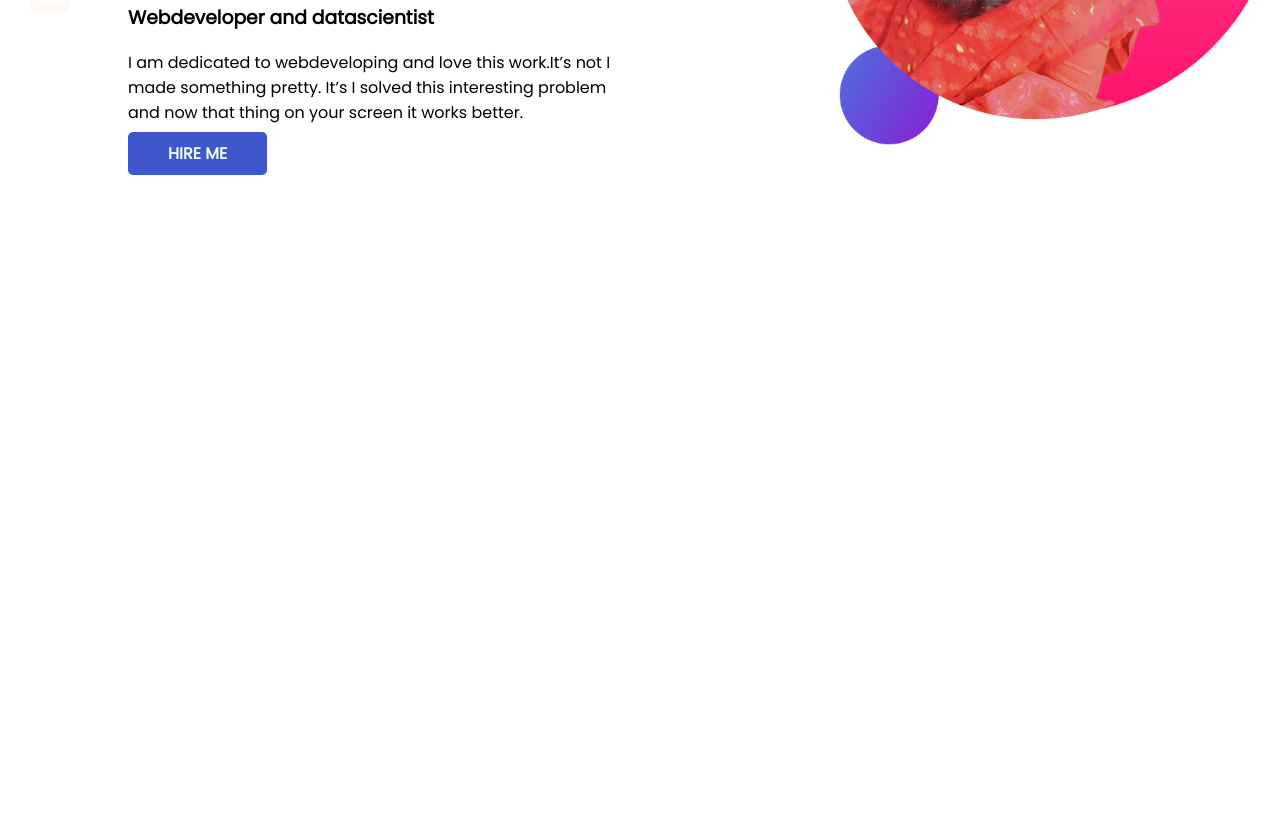
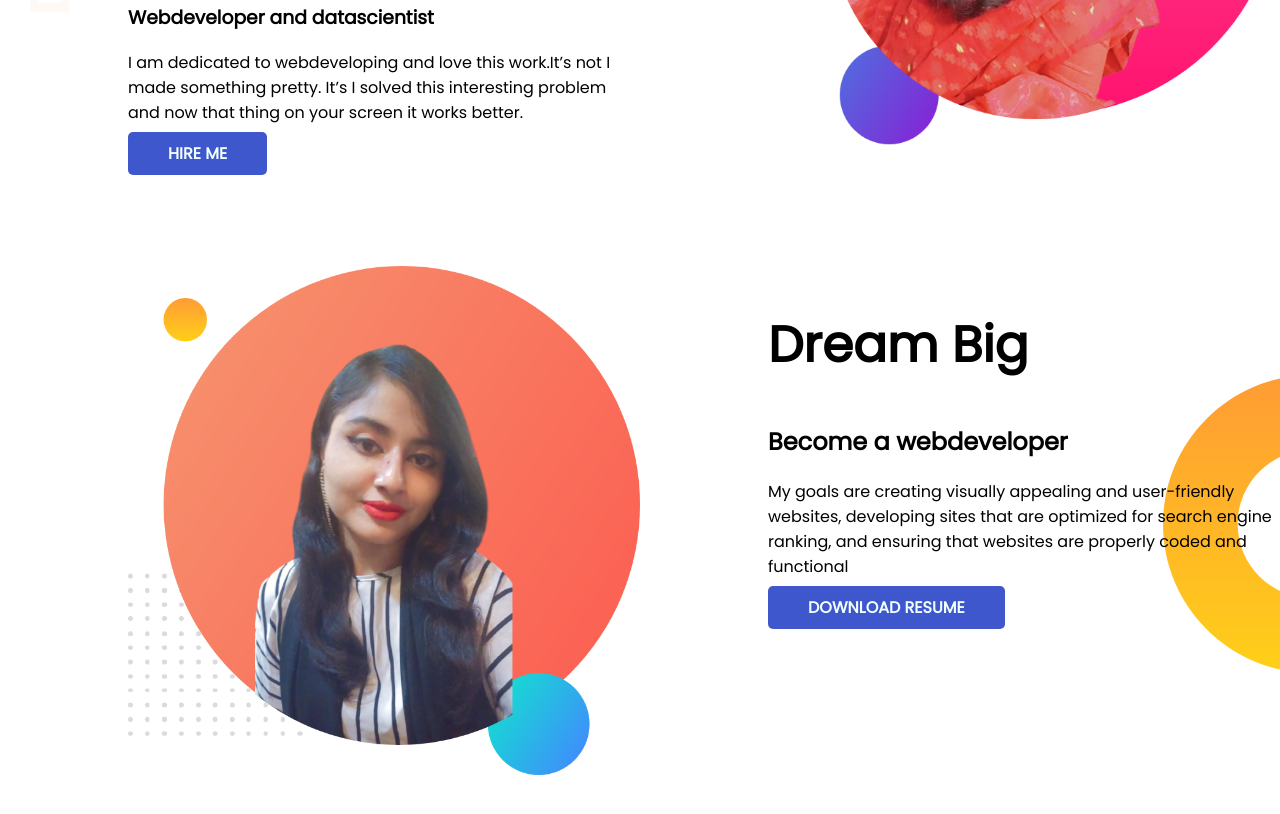
Before and after one commit to meher45/developer-portfolio, a plain HTML site: page index.html in a window 1280 px wide. Shown: the part 372-1186 px from the top of the page. Before the commit the page ends 800 px from the top, so only its background shows below. Drawn offline with Linux system fonts and the light colour scheme.

Commit message:
dream big added

```diff
--- a/index.html
+++ b/index.html
@@ -31,6 +31,19 @@
             <img src="images/my pro pic.png" alt="">
         </div>
     </section>
+    <section class="dream-big">
+        <div class="half-width">
+            <img src="images/my-bg02.png" alt="">
+        </div>
+        <div class="half-width">
+            <h1>Dream Big</h1>
+            <h2>Become a webdeveloper</h2>
+            <p>My goals are creating visually appealing and user-friendly websites, developing sites that are optimized
+                for search engine ranking, and ensuring that websites are properly coded and functional</p>
+            <a class="link-button" target=" _blank" href="">DOWNLOAD RESUME</a>
+        </div>
+
+    </section>
 
 
 </body>
--- a/style.css
+++ b/style.css
@@ -14,6 +14,7 @@ h1 {
 
 section {
     display: flex;
+    margin-bottom: 100px;
 }
 
 .half-width {
@@ -40,3 +41,9 @@ section {
     background-repeat: no-repeat;
 
 }
+
+.dream-big {
+    background-image: url(images/dream-bg.png);
+    background-repeat: no-repeat;
+    background-position: right;
+}
```
Also changed, not shown: images/my-bg02.png (added), showOff/my pro pic 2.jpg (added), showOff/my_pro_pic_2-removebg-preview.png (added).
